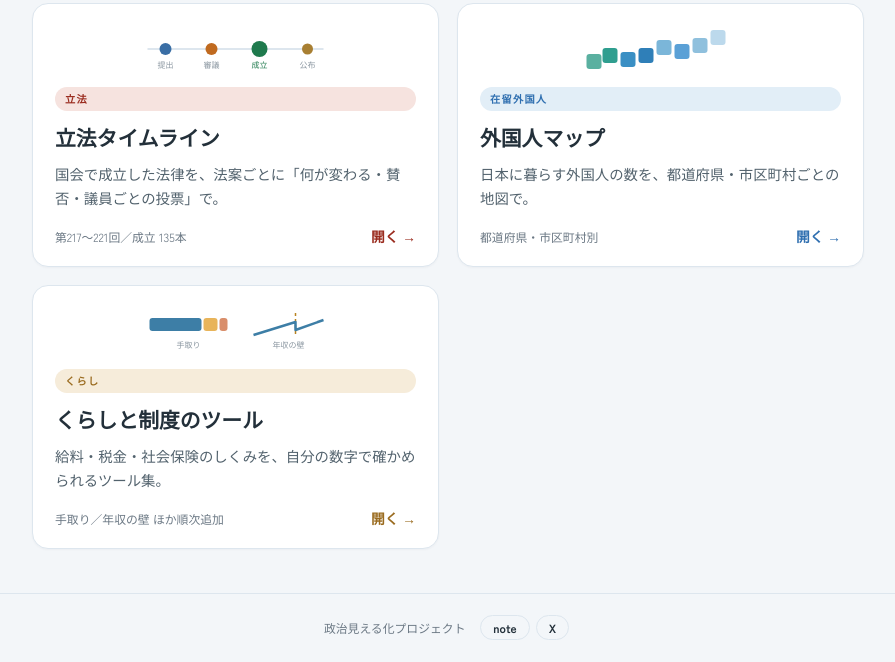
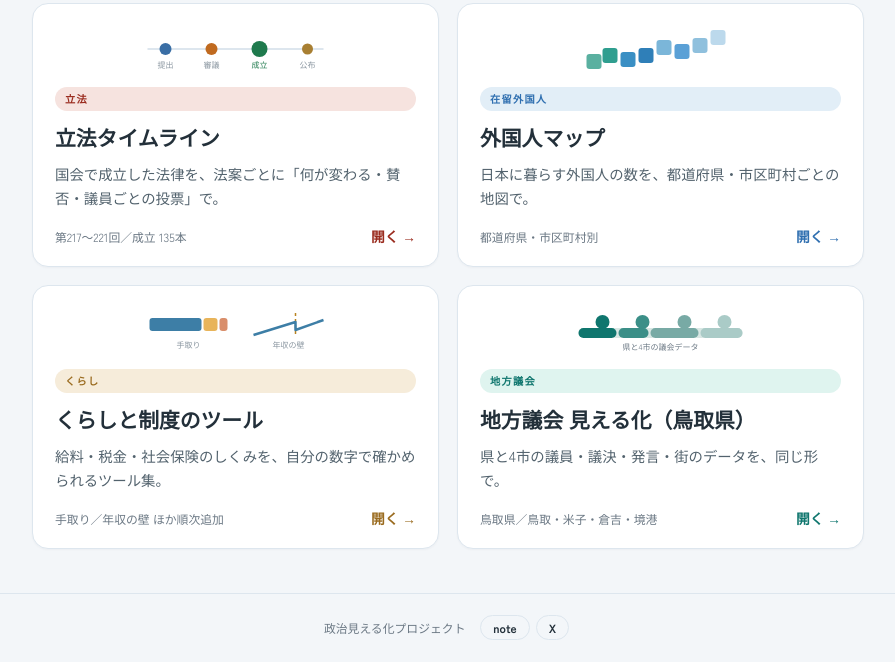
Before and after one commit to AmashimaCreate/seiji-mieru, a plain HTML site: page index.html in a window 1280 px wide. Shown: the part 191-853 px from the top of the page, without its empty margins (192-1087 px from the left). Drawn offline with Linux system fonts and the light colour scheme.

Commit message:
feat: 鳥取県議会見える化をハブに統合

```diff
--- a/index.html
+++ b/index.html
@@ -29,6 +29,7 @@ header{text-align:center;padding:64px 24px 36px}
 .ctag{display:inline-block;font-size:.64rem;font-weight:700;letter-spacing:.12em;padding:3px 10px;border-radius:99px}
 .card.houan .ctag{background:#f6e3df;color:var(--accent)}.card.zairyu .ctag{background:#e2eef7;color:var(--brand)}
 .card.tools .ctag{background:#f6ecda;color:#9a6b1f}
+.card.tottori .ctag{background:#dff4ef;color:#0f766e}
 .card h2{font-weight:900;font-size:1.3rem;margin:9px 0 7px}
 .card p{font-size:.9rem;color:#52626d;flex:1}
 .cmeta{margin-top:14px;display:flex;align-items:center;justify-content:space-between;gap:10px}
@@ -36,6 +37,7 @@ header{text-align:center;padding:64px 24px 36px}
 .go{font-weight:700;font-size:.86rem;white-space:nowrap}
 .card.houan .go{color:var(--accent)}.card.zairyu .go{color:var(--brand)}
 .card.tools .go{color:#9a6b1f}
+.card.tottori .go{color:#0f766e}
 footer{margin-top:auto;text-align:center;padding:24px;color:var(--muted);font-size:.74rem;border-top:1px solid var(--line)}
 footer a{color:var(--ink);text-decoration:none;border:1px solid var(--line);border-radius:99px;padding:3px 12px;margin:0 3px;font-weight:600}
 footer a:hover{border-color:var(--brand);color:var(--brand)}
@@ -88,6 +90,19 @@ footer a:hover{border-color:var(--brand);color:var(--brand)}
     <p>給料・税金・社会保険のしくみを、自分の数字で確かめられるツール集。</p>
     <div class="cmeta"><span class="stat">手取り／年収の壁 ほか順次追加</span><span class="go">開く →</span></div>
   </a>
+  <a class="card tottori" href="tottori/">
+    <svg class="glimpse" viewBox="0 0 200 46" aria-hidden="true">
+      <rect x="18" y="20" width="164" height="10" rx="5" fill="#d9e7e4"/>
+      <rect x="18" y="20" width="38" height="10" rx="5" fill="#0f766e"/><rect x="58" y="20" width="30" height="10" rx="5" fill="#3b8f88"/>
+      <rect x="90" y="20" width="48" height="10" rx="5" fill="#78aaa5"/><rect x="140" y="20" width="42" height="10" rx="5" fill="#aacbc7"/>
+      <circle cx="42" cy="14" r="7" fill="#0f766e"/><circle cx="82" cy="14" r="7" fill="#3b8f88"/><circle cx="124" cy="14" r="7" fill="#78aaa5"/><circle cx="164" cy="14" r="7" fill="#aacbc7"/>
+      <text x="100" y="42" text-anchor="middle" font-size="8" fill="#6b7884">県と4市の議会データ</text>
+    </svg>
+    <span class="ctag">地方議会</span>
+    <h2>地方議会 見える化（鳥取県）</h2>
+    <p>県と4市の議員・議決・発言・街のデータを、同じ形で。</p>
+    <div class="cmeta"><span class="stat">鳥取県／鳥取・米子・倉吉・境港</span><span class="go">開く →</span></div>
+  </a>
 </main>
 </div>
 <footer>政治見える化プロジェクト　<a href="https://note.com/seiji_mieru" target="_blank" rel="noopener">note</a><a href="https://x.com/seiji_mieru" target="_blank" rel="noopener">X</a></footer>
```
Also changed, not shown: 4 other files.
